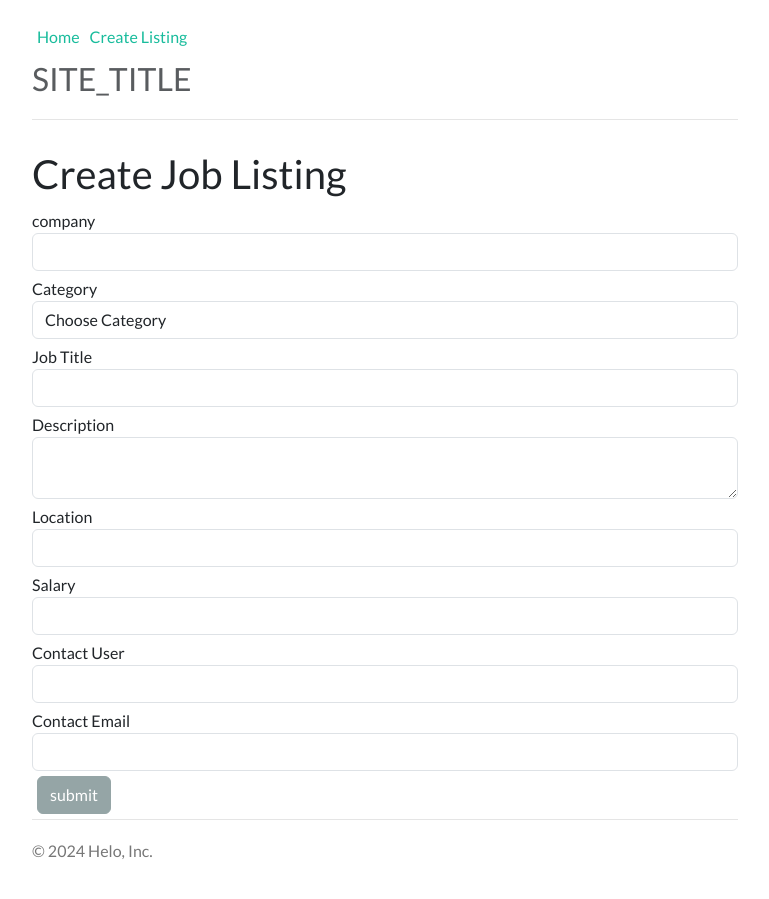
After one commit to ahmedhelalia/job_lister, a PHP site: template templates/job-create.php in a window 1280 px wide. The commit adds this page. Shown: the whole page, without its empty margins (255-1024 px from the left). Run offline with PHP 8.4, Linux system fonts and the light colour scheme; the template is opened without the code that fills it, so the values that code supplies are empty; some libraries are stand-ins or nearby versions.

Commit message:
create a job listing

```diff
--- a/config/init.php
+++ b/config/init.php
@@ -1,6 +1,10 @@
 <?php
+// Start Session
+session_start();
 // Config file
 require_once 'config.php';
+// include Helpers
+require_once 'helpers/system_helper.php';
 // Autoload classes
 spl_autoload_register(function($className){
     require_once "lib/".$className.".php";
--- a/templates/inc/header.php
+++ b/templates/inc/header.php
@@ -18,3 +18,4 @@
         </nav>
         <h3 style="margin-top: 5px;" class="text-muted"><?= SITE_TITLE ?></h3>
       </div>
+      <?php displayMessage();?>
--- /dev/null
+++ b/templates/job-create.php
@@ -0,0 +1,43 @@
+<?php include 'inc/header.php' ?>
+<h2 class="page-header">Create Job Listing</h2>
+<form action="create.php" method="post">
+<div  >
+    <label style="margin-top:3px;">company</label>
+    <input type="text" class="form-control" name="company">
+</div>
+<div style="margin-top:3px;" >
+    <label style="margin-top:3px;">Category</label>
+    <select name="category" class="form-control">
+            <option value="0">Choose Category</option>
+            <?php foreach($categories as $category): ?>
+                <option value="<?= $category->id ?>"><?= $category->name ?></option>
+            <?php endforeach; ?>
+        </select>
+</div>
+<div style="margin-top:3px;" >
+    <label style="margin-top:3px;">Job Title</label>
+    <input type="text" class="form-control" name="job_title">
+</div>
+<div style="margin-top:3px;">
+    <label style="margin-top:3px;">Description</label>
+    <textarea class="form-control" name="description"></textarea>
+</div>
+<div style="margin-top:3px;">
+    <label style="margin-top:3px;">Location</label>
+    <input type="text" class="form-control" name="location">
+</div>
+<div style="margin-top:3px;" >
+    <label style="margin-top:3px;">Salary</label>
+    <input type="text" class="form-control" name="salary">
+</div>
+<div style="margin-top:3px;" >
+    <label style="margin-top:3px;">Contact User</label>
+    <input type="text" class="form-control" name="contact_user">
+</div>
+<div style="margin-top: 3px;">
+    <label style="margin-top:3px;">Contact Email</label>
+    <input type="email" class="form-control" name="contact_email">
+</div>
+<input style="margin:5px;" type="submit" class="btn btn-secondary" value="submit" name="submit">
+</form>
+<?php include 'inc/footer.php' ?>
```
Also changed, not shown: create.php (added, +28 -0 lines), helpers/system_helper.php (added, +46 -0 lines), lib/job.php (+32 -4 lines).
